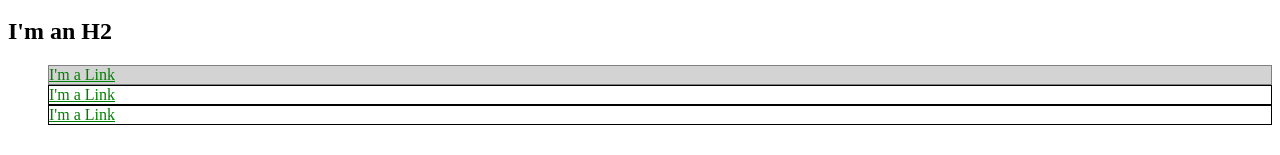
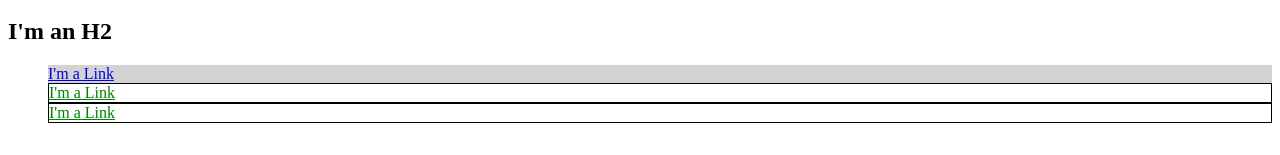
Before and after one commit to tonworks/learning-css, a plain HTML site: page index.html in a window 1280 px wide. Shown: the part 136-291 px from the top of the page. Drawn offline with Linux system fonts and the light colour scheme.

Commit message:
Deleted the generic css declaration of div.

```diff
--- a/index.html
+++ b/index.html
@@ -6,16 +6,8 @@
     <meta name="viewport" content="width=device-width, initial-scale=1.0">
     <title>Test Page: Don't Panic</title>
     <style>
-        div {
-            border: 1px solid gray;
-        }
-
         li a {
             color: red;
-        }
-
-        div a {
-            color: green;
         }
 
         #s-link {
```
